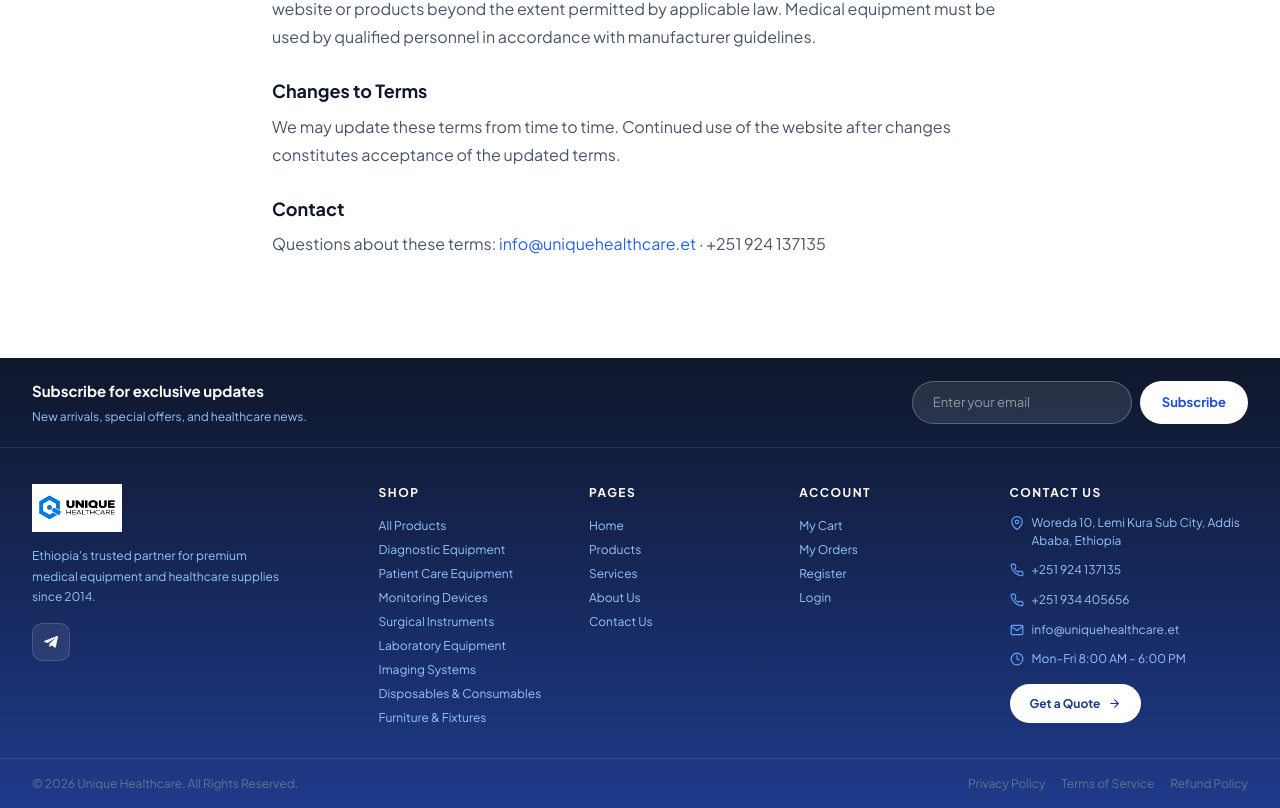
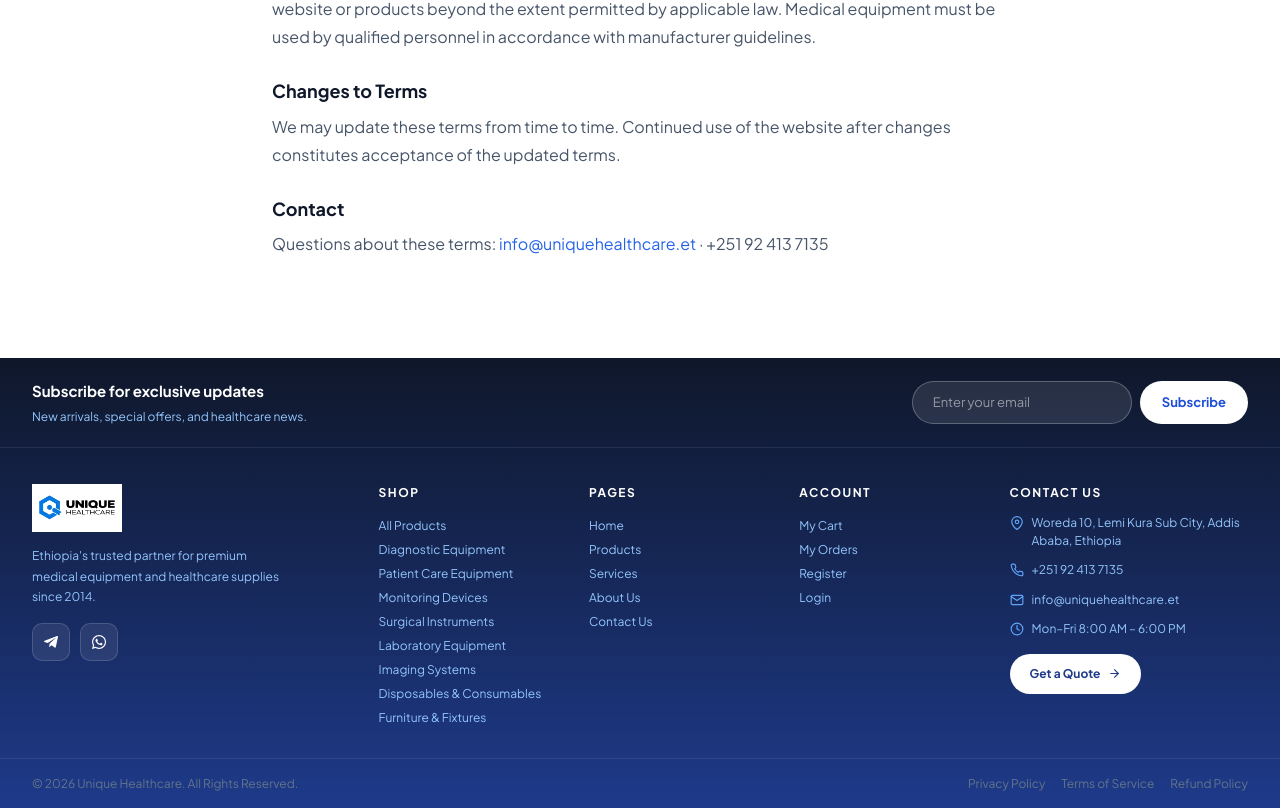
Before and after one commit to bereketsime777-creator/unique-healthcare, a React (Vite) app in the folder client/: page /terms in a window 1280 px wide. Shown: the part 999-1807 px from the top of the page. Built offline with nearby package versions, Linux system fonts and the light colour scheme; no server answers.

Commit message:
Update contact information and footer

```diff
--- a/client/src/components/Footer.jsx
+++ b/client/src/components/Footer.jsx
@@ -1,6 +1,6 @@
 import { Link } from "react-router-dom";
 import { FiMapPin, FiPhone, FiMail, FiClock, FiArrowRight } from "react-icons/fi";
-import { FaTelegramPlane } from "react-icons/fa";
+import { FaTelegramPlane, FaWhatsapp } from "react-icons/fa";
 import { getFooterShopLinks } from "../constants/categories";
 import { CONTACT } from "../constants/contact";
 import NewsletterSignup from "./NewsletterSignup";
@@ -24,6 +24,7 @@ const account = [
 
 const socials = [
   { label: "Telegram", icon: FaTelegramPlane, href: CONTACT.telegram.url },
+  { label: "WhatsApp", icon: FaWhatsapp, href: `https://wa.me/${CONTACT.phones[0].tel.replace(/\+/g, '')}` },
 ];
 
 const legal = [
--- a/client/src/constants/contact.js
+++ b/client/src/constants/contact.js
@@ -6,8 +6,7 @@ export const CONTACT = {
     mapSubtitle: "Addis Ababa, Ethiopia",
   },
   phones: [
-    { display: "+251 924 137135", tel: "+251924137135" },
-    { display: "+251 934 405656", tel: "+251934405656" },
+    { display: "+251 92 413 7135", tel: "+251924137135" },
   ],
   email: "info@uniquehealthcare.et",
   telegram: {
```
Also changed, not shown: 1 other file (tests, documents, lock files or other folders).
